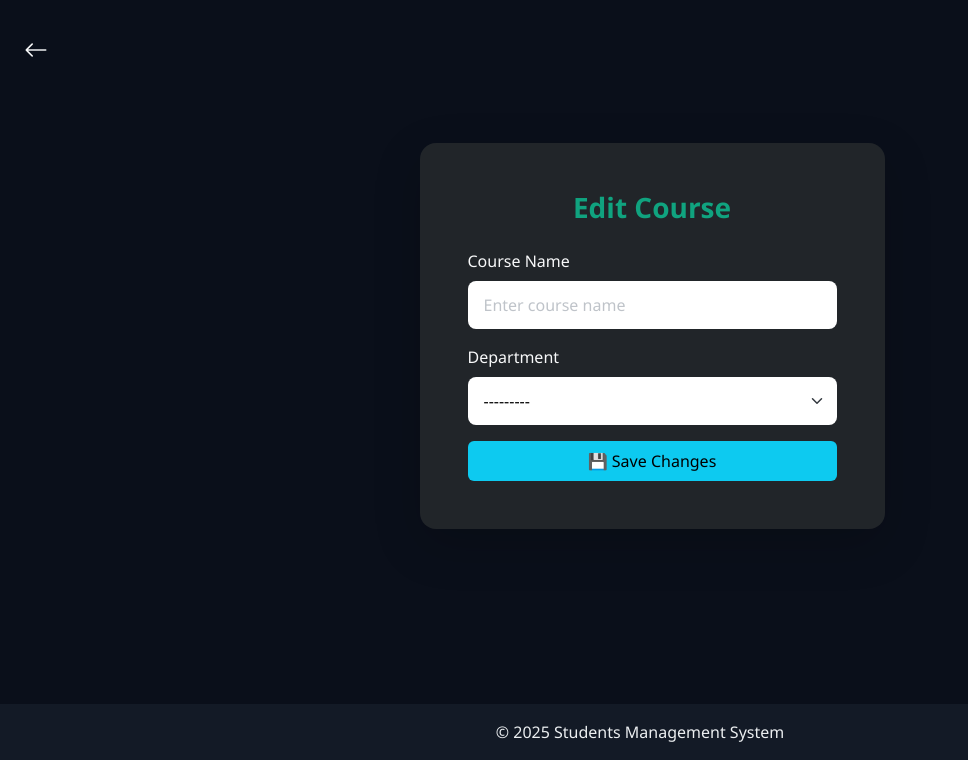
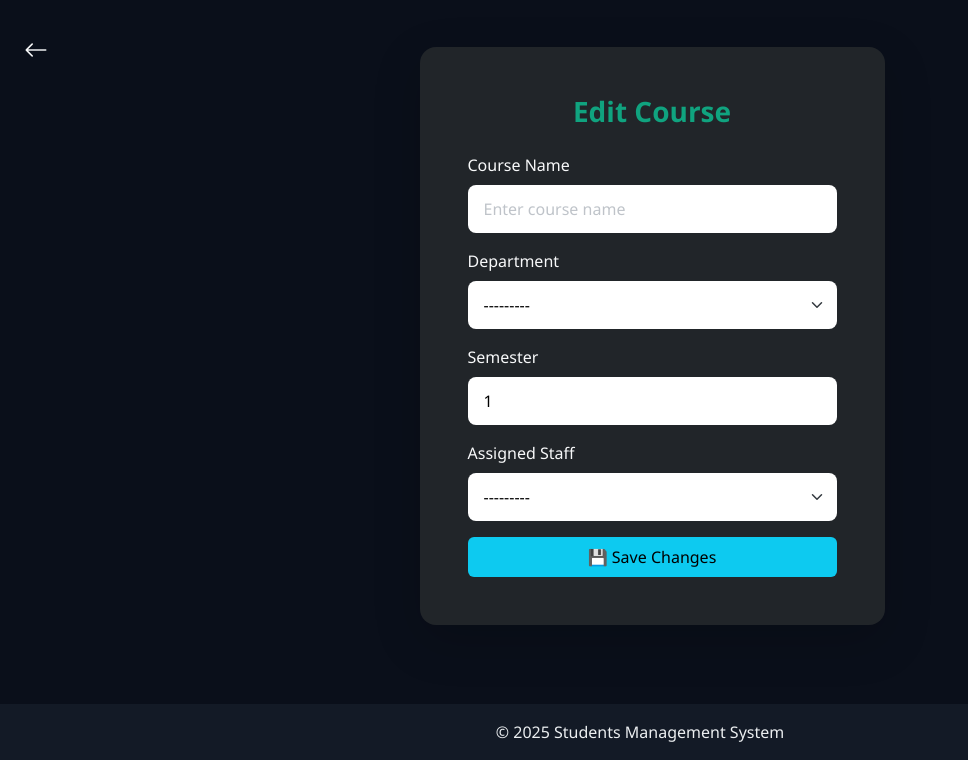
Before and after one commit to afnan0014/student-management-system, a Django app: template templates/courses/edit_course.html in a window 1280 px wide. Shown: the part 68-828 px from the top of the page, without its empty margins (0-968 px from the left). Run offline with Django 5.2, Linux system fonts and the light colour scheme; the template is opened without the code that fills it: values that come from a table or form of the project are taken from there, others are empty; some libraries are stand-ins or nearby versions.

Commit message:
updates on academic structure

```diff
--- a/courses/models.py
+++ b/courses/models.py
@@ -33,14 +33,13 @@
 
     def save(self, *args, **kwargs):
         super().save(*args, **kwargs)
-        if self.staff:
+        if self.assigned_staff:
             from accounts.models import StaffProfile
-            staff_profile, created = StaffProfile.objects.get_or_create(user=self.staff)
-            # Only update department and course if they are not already set
+            staff_profile, created = StaffProfile.objects.get_or_create(user=self.assigned_staff)
             if created or not staff_profile.department:
-                staff_profile.department = self.course.department
+                staff_profile.department = self.department
             if created or not staff_profile.course:
-                staff_profile.course = self.course
+                staff_profile.course = self
             staff_profile.save()
 
     class Meta:
--- a/courses/views.py
+++ b/courses/views.py
@@ -66,6 +66,7 @@
 
 def edit_course(request, course_id):
     course = get_object_or_404(Course, id=course_id)
+
     if request.method == 'POST':
         form = CourseForm(request.POST, instance=course)
         if form.is_valid():
@@ -74,7 +75,9 @@
             return redirect('course_list')
     else:
         form = CourseForm(instance=course)
+
     return render(request, 'courses/edit_course.html', {'form': form})
+
 
 
 
--- a/templates/courses/edit_course.html
+++ b/templates/courses/edit_course.html
@@ -28,11 +28,22 @@
           {% csrf_token %}
           <div class="mb-3">
             <label for="id_name" class="form-label">Course Name</label>
-            {{ form.name }}
+            {{ form.name|add_class:"form-control bg-secondary text-light border-0" }}
           </div>
+
           <div class="mb-3">
             <label for="id_department" class="form-label">Department</label>
-            {{ form.department }}
+            {{ form.department|add_class:"form-select bg-secondary text-light border-0" }}
+          </div>
+
+          <div class="mb-3">
+            <label for="id_semester" class="form-label">Semester</label>
+            {{ form.semester|add_class:"form-control bg-secondary text-light border-0" }}
+          </div>
+
+          <div class="mb-3">
+            <label for="id_assigned_staff" class="form-label">Assigned Staff</label>
+            {{ form.assigned_staff|add_class:"form-select bg-secondary text-light border-0" }}
           </div>
 
           <div class="d-grid">
```
Also changed, not shown: accounts/migrations/0001_initial.py, accounts/migrations/0002_staffprofile.py (deleted), accounts/migrations/0003_remove_staffprofile_role.py (deleted), courses/migrations/0001_initial.py, courses/migrations/0005_remove_department_created_at_and_more.py (deleted).
